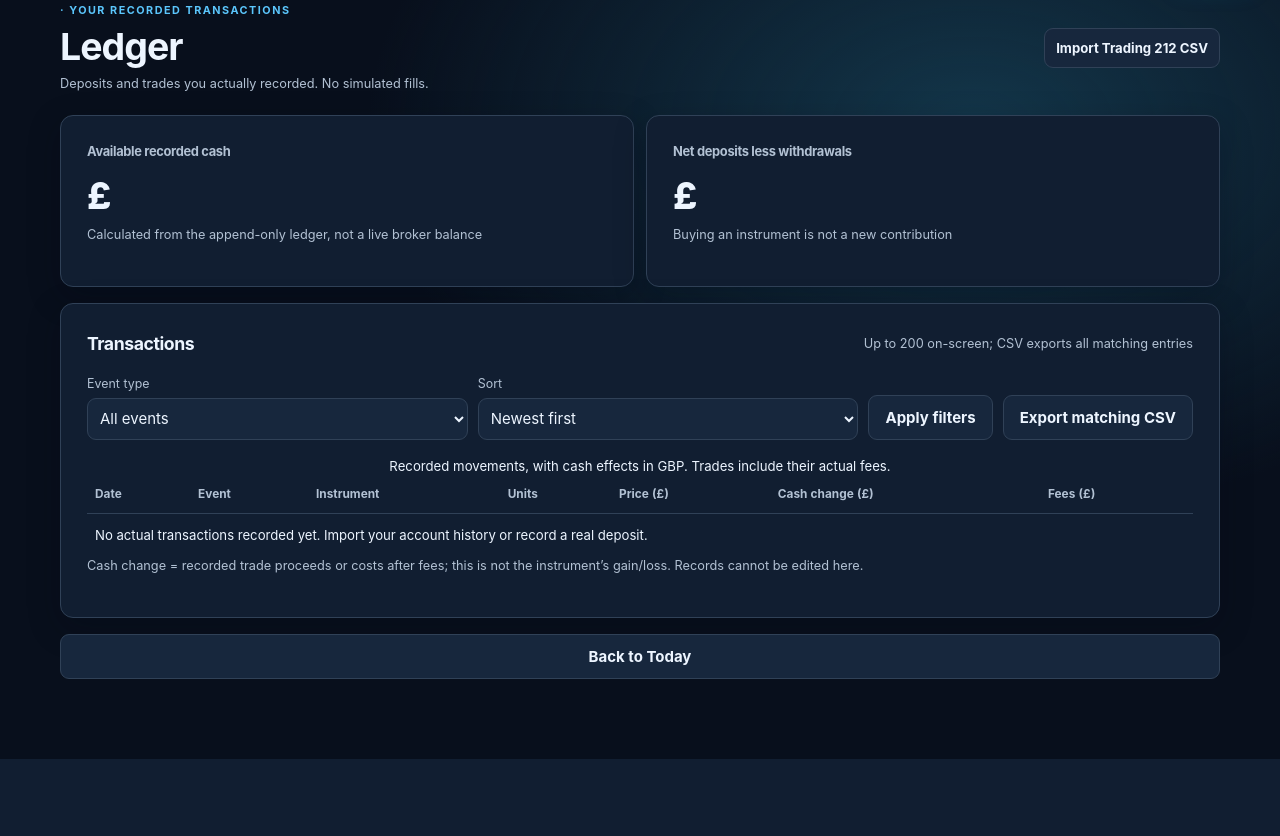
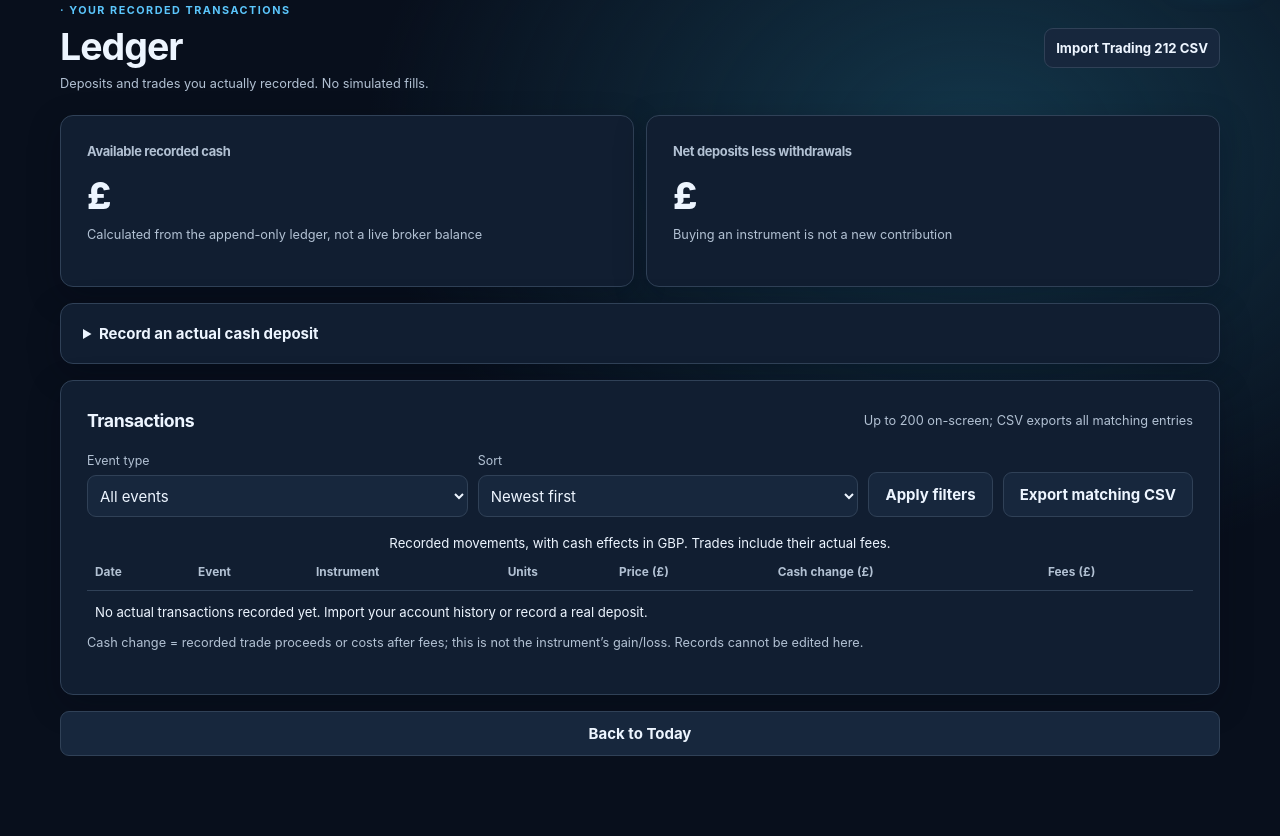
Before and after one commit to Ricas13/wealtharr_v2, a Django app: template templates/ledger_cockpit.html in a window 1280 px wide. Shown: the part 61-897 px from the top of the page. Before the commit the page ends 820 px from the top, so only its background shows below. Run offline with Django 5.2, Linux system fonts and the light colour scheme; the template is opened without the code that fills it, so the values that code supplies are empty.

Commit message:
feat(contributions): add dated actual deposit shortcut directly from Ledger

```diff
--- a/templates/ledger_cockpit.html
+++ b/templates/ledger_cockpit.html
@@ -20,6 +20,24 @@
       <p class="ck-muted">Buying an instrument is not a new contribution</p>
     </section>
   </div>
+  <details class="panel ck-card ck-disclosure">
+    <summary>Record an actual cash deposit</summary>
+    <div class="ck-details-body">
+      <p class="ck-muted">Enter only money that actually arrived in your Trading 212 ISA. This records a ledger event; Wealtharr never transfers funds.</p>
+      <form method="post" action="{% url 'cockpit_deposit' %}" class="ck-deposit-form">
+        {% csrf_token %}
+        <input type="hidden" name="return_to" value="ledger">
+        <div class="ck-form-pair"><label for="ledger-deposit-amount">Actual amount (£)</label>
+          <input id="ledger-deposit-amount" class="field" name="amount" type="number"
+                 inputmode="decimal" min="0.01" step="0.01" required></div>
+        <div class="ck-form-pair"><label for="ledger-deposit-date">Date money arrived</label>
+          <input id="ledger-deposit-date" class="field" name="occurred_on" type="date"
+                 value="{% now 'Y-m-d' %}" required></div>
+        <button class="btn btn-primary" type="submit">Record this deposit</button>
+      </form>
+      <p class="ck-muted">A planned monthly amount is not a deposit. Your ISA allowance may also depend on contributions outside this portfolio.</p>
+    </div>
+  </details>
   <section class="panel ck-card" aria-labelledby="transactions-title">
     <div class="ck-section-head"><h2 id="transactions-title">Transactions</h2><span class="ck-muted">Up to 200 on-screen; CSV exports all matching entries</span></div>
     <form method="get" action="{% url 'cockpit_ledger' %}" class="ck-ledger-controls" aria-label="Filter and sort ledger entries">
```
